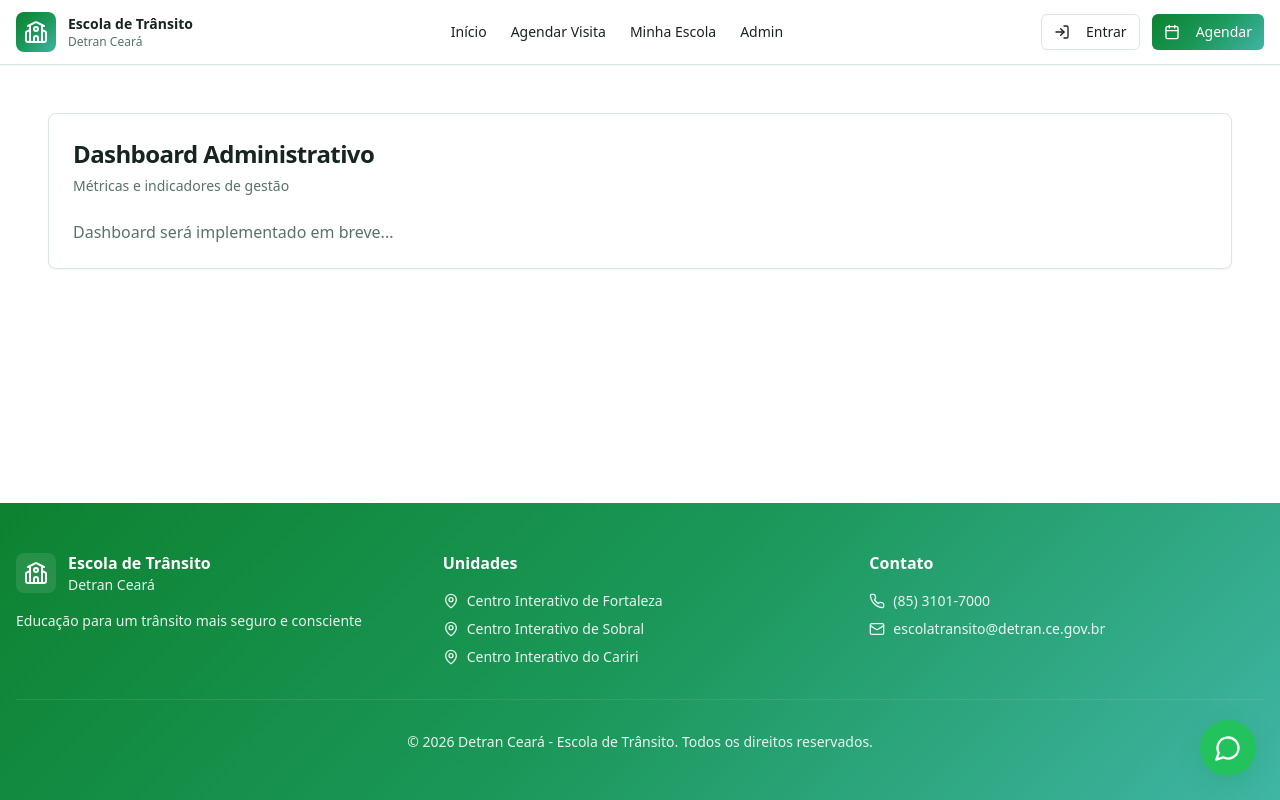
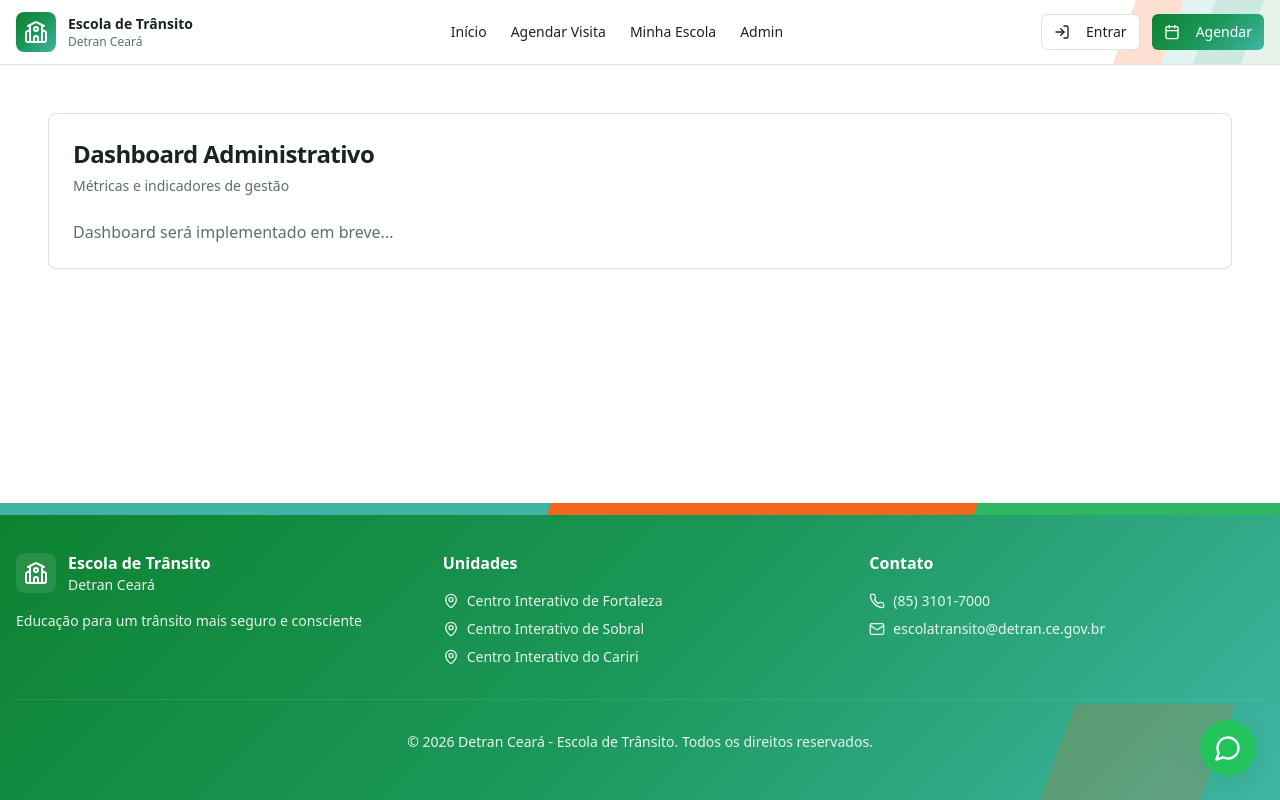
Before and after one commit to marckcrow/detran-ce-connect, a React (Vite) app: page /admin in a window 1280 px wide. Built offline with nearby package versions, Linux system fonts and the light colour scheme; the HTML template or start-up script is replaced by a standard one.

Commit message:
Changes
Co-authored-by: marckcrow <58922247+marckcrow@users.noreply.github.com>

```diff
--- a/src/components/layout/Footer.tsx
+++ b/src/components/layout/Footer.tsx
@@ -2,8 +2,19 @@ import { School, Mail, Phone, MapPin } from "lucide-react";
 
 export const Footer = () => {
   return (
-    <footer className="bg-gradient-hero text-primary-foreground mt-auto">
-      <div className="container mx-auto px-4 py-12">
+    <footer className="bg-gradient-hero text-primary-foreground mt-auto relative overflow-hidden">
+      {/* Faixas geométricas diagonais superiores */}
+      <div className="absolute top-0 left-0 right-0 h-3 flex pointer-events-none">
+        <div className="flex-1 bg-[hsl(var(--teal))] -skew-x-[20deg] -ml-4" />
+        <div className="w-1/3 bg-[hsl(var(--accent))] -skew-x-[20deg]" />
+        <div className="w-1/4 bg-[hsl(var(--primary-glow))] -skew-x-[20deg] -mr-4" />
+      </div>
+      {/* Faixas decorativas inferiores */}
+      <div className="absolute bottom-0 right-0 w-2/3 h-24 pointer-events-none overflow-hidden opacity-20">
+        <div className="absolute bottom-0 right-0 h-full w-64 bg-[hsl(var(--teal))] -skew-x-[20deg] origin-bottom-right translate-x-20" />
+        <div className="absolute bottom-0 right-32 h-full w-40 bg-[hsl(var(--accent))] -skew-x-[20deg] origin-bottom-right translate-x-12" />
+      </div>
+      <div className="container mx-auto px-4 py-12 relative z-10">
         <div className="grid grid-cols-1 md:grid-cols-3 gap-8">
           <div>
             <div className="flex items-center gap-3 mb-4">
--- a/src/components/layout/Navbar.tsx
+++ b/src/components/layout/Navbar.tsx
@@ -4,8 +4,14 @@ import { School, Calendar, LayoutDashboard, LogIn } from "lucide-react";
 
 export const Navbar = () => {
   return (
-    <nav className="border-b bg-card shadow-sm sticky top-0 z-50">
-      <div className="container mx-auto px-4">
+    <nav className="border-b bg-card shadow-sm sticky top-0 z-50 relative overflow-hidden">
+      {/* Faixas geométricas diagonais - identidade Gov. Ceará */}
+      <div className="absolute top-0 right-0 h-full w-1/2 pointer-events-none overflow-hidden">
+        <div className="absolute top-0 right-0 h-full w-32 bg-primary/10 -skew-x-[20deg] origin-top-right translate-x-16" />
+        <div className="absolute top-0 right-16 h-full w-20 bg-teal/15 -skew-x-[20deg] origin-top-right translate-x-12" />
+        <div className="absolute top-0 right-32 h-full w-12 bg-accent/20 -skew-x-[20deg] origin-top-right translate-x-8" />
+      </div>
+      <div className="container mx-auto px-4 relative z-10">
         <div className="flex items-center justify-between h-16">
           <Link to="/" className="flex items-center gap-3">
             <div className="h-10 w-10 rounded-lg bg-gradient-hero flex items-center justify-center">
```
